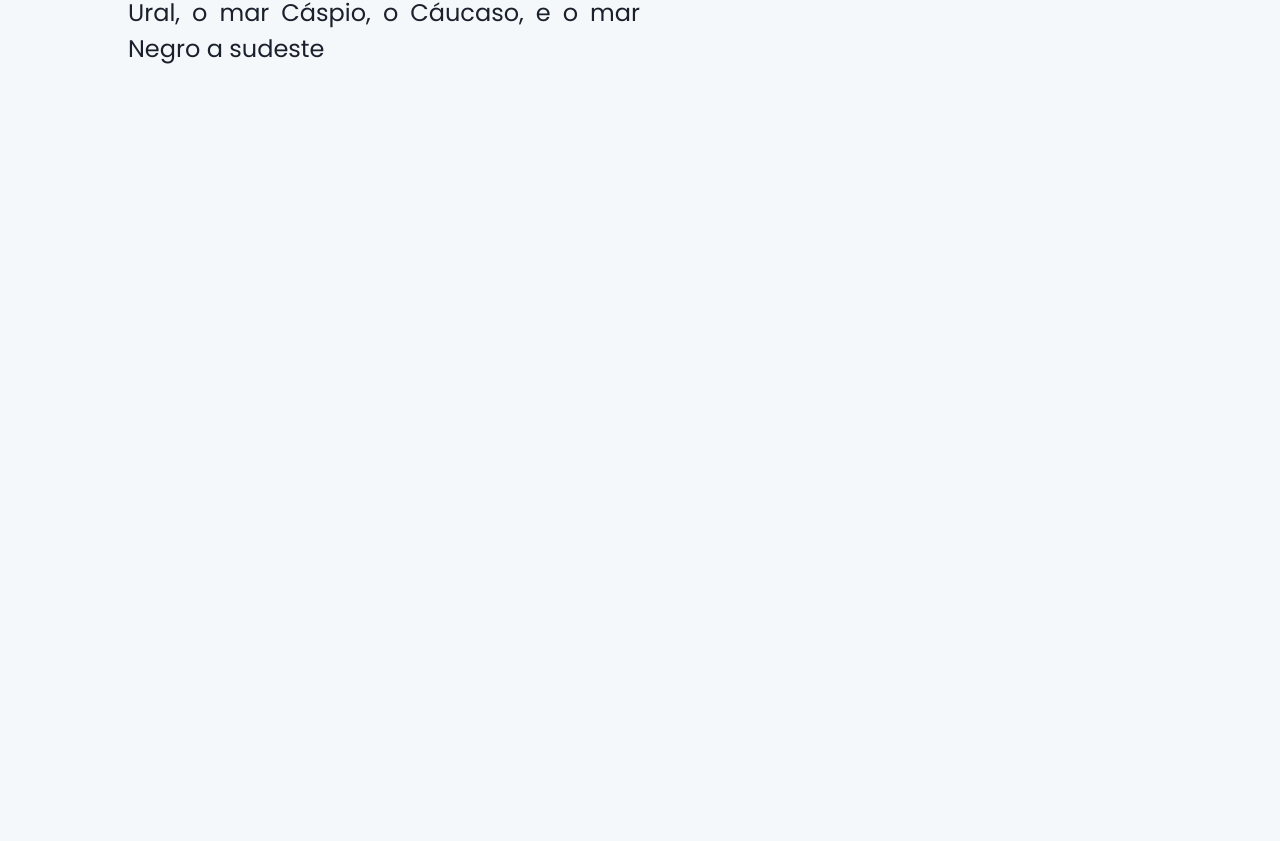
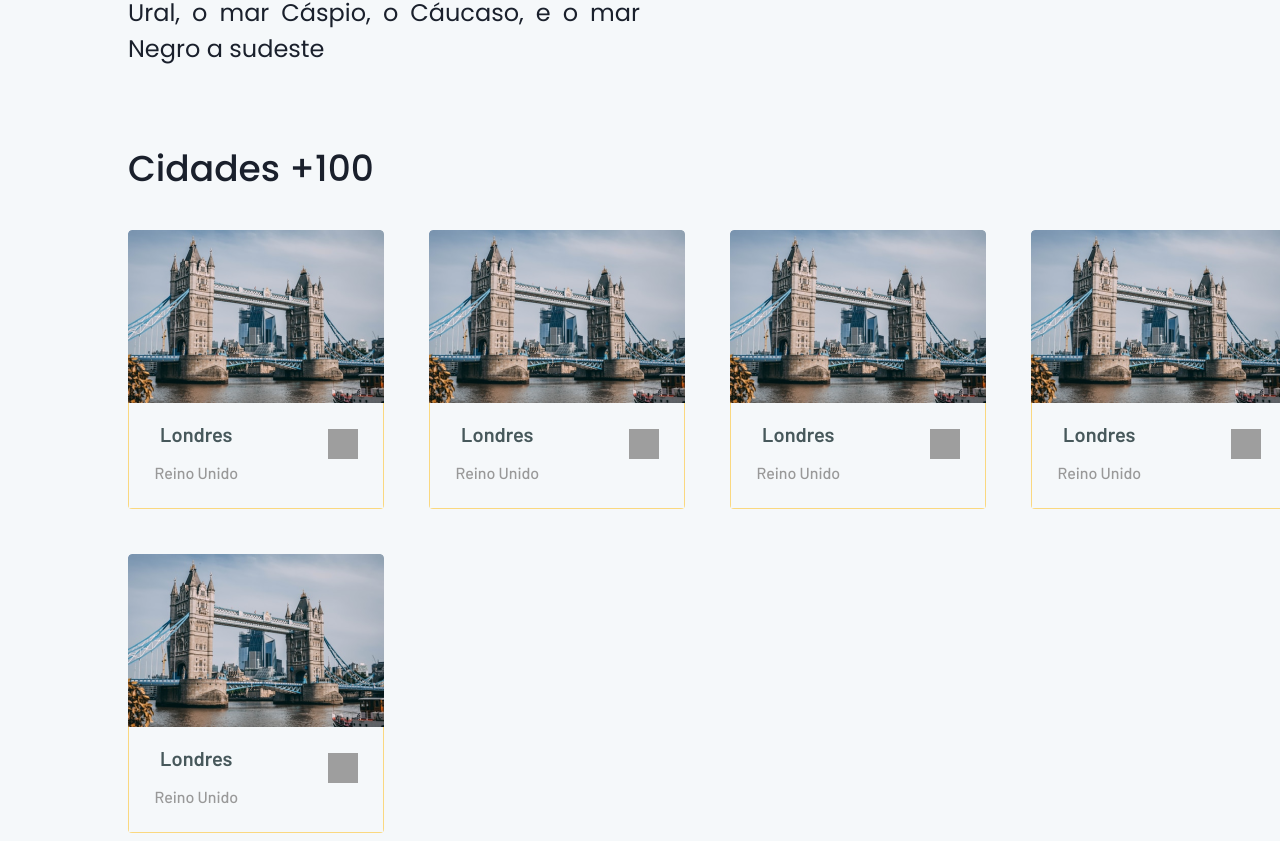
Before and after one commit to OJailson17/desafio-06-interface-com-chakra-ignite, a Next.js app: page /1 in a window 1280 px wide. Shown: the part 865-1706 px from the top of the page. Before the commit the page ends 1012 px from the top, so only its background shows below. Built offline with nearby package versions, Linux system fonts and the light colour scheme; grey boxes are pictures that could not be loaded.

Commit message:
add city containers

```diff
--- /dev/null
+++ b/src/components/City.tsx
@@ -0,0 +1,47 @@
+import { Box, Flex, Image, Text } from '@chakra-ui/react';
+
+export const City = () => {
+  return (
+    <Box w='256px' h='279px' borderRadius='4' overflow='hidden'>
+      <Box w='100%' h='173px' objectFit='contain' border='none'>
+        <Image src='/assets/Foto.png' alt='cidade' h='100%' />
+      </Box>
+
+      <Box
+        w='100%'
+        h='106px'
+        border='1px solid rgba(255, 186, 8, .5)'
+        borderTop='none'
+      >
+        <Flex justify='space-between' align='center' w='80%' m='0 auto'>
+          <Box mt='4'>
+            <Text
+              mb='3'
+              fontSize='20'
+              fontWeight='semibold'
+              fontFamily='Barlow'
+              color='gray.500'
+            >
+              Londres
+            </Text>
+            <Text
+              fontSize='16'
+              fontweight='medium'
+              fontFamily='Barlow'
+              color='gray.400'
+            >
+              Reino Unido
+            </Text>
+          </Box>
+
+          <Image
+            src='https://upload.wikimedia.org/wikipedia/commons/thumb/1/13/United-kingdom_flag_icon_round.svg/1200px-United-kingdom_flag_icon_round.svg.png'
+            alt='flag'
+            w='30px'
+            h='30px'
+          />
+        </Flex>
+      </Box>
+    </Box>
+  );
+};
--- a/src/pages/[continent].tsx
+++ b/src/pages/[continent].tsx
@@ -2,6 +2,7 @@ import {
   Box,
   Button,
   Flex,
+  Grid,
   Heading,
   HStack,
   Icon,
@@ -9,6 +10,7 @@ import {
   Tooltip,
 } from '@chakra-ui/react';
 import { BiInfoCircle } from 'react-icons/bi';
+import { City } from '../components/City';
 
 export default function Continent() {
   return (
@@ -88,6 +90,22 @@ export default function Continent() {
           </Box>
         </HStack>
       </Flex>
+
+      {/* Cities */}
+
+      <Box w='80%' m='0 auto'>
+        <Heading fontSize={36} fontWeight='medium' mb='10'>
+          Cidades +100
+        </Heading>
+
+        <Grid mb='10' templateColumns='repeat(4, 1fr)' gap='45' align='center'>
+          <City />
+          <City />
+          <City />
+          <City />
+          <City />
+        </Grid>
+      </Box>
     </>
   );
 }
```
Also changed, not shown: public/assets/Foto.png (added).
